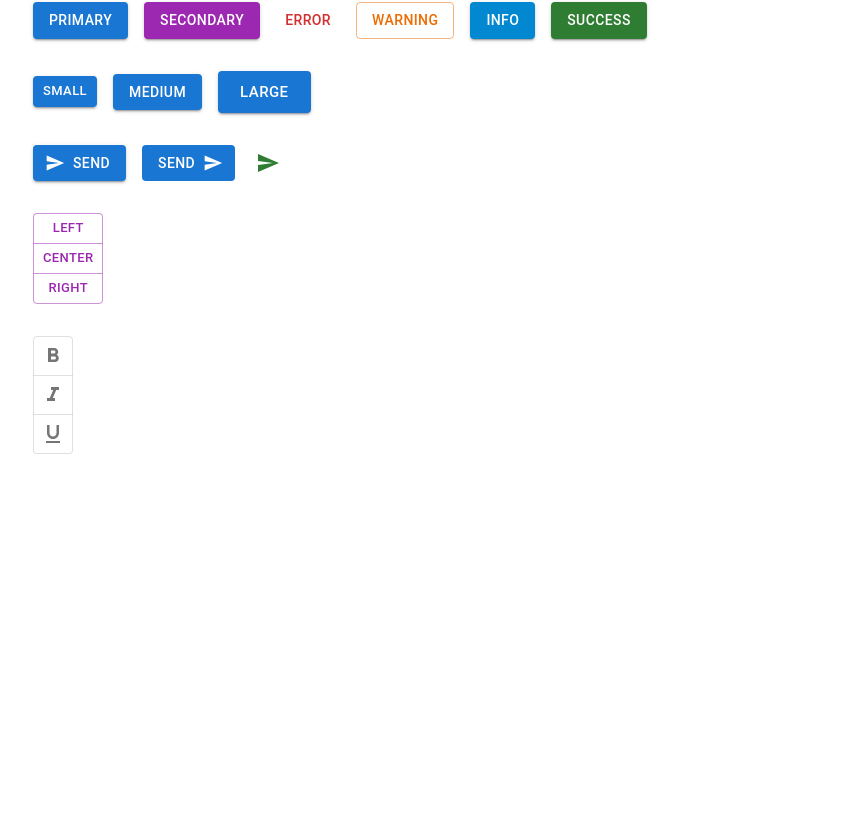
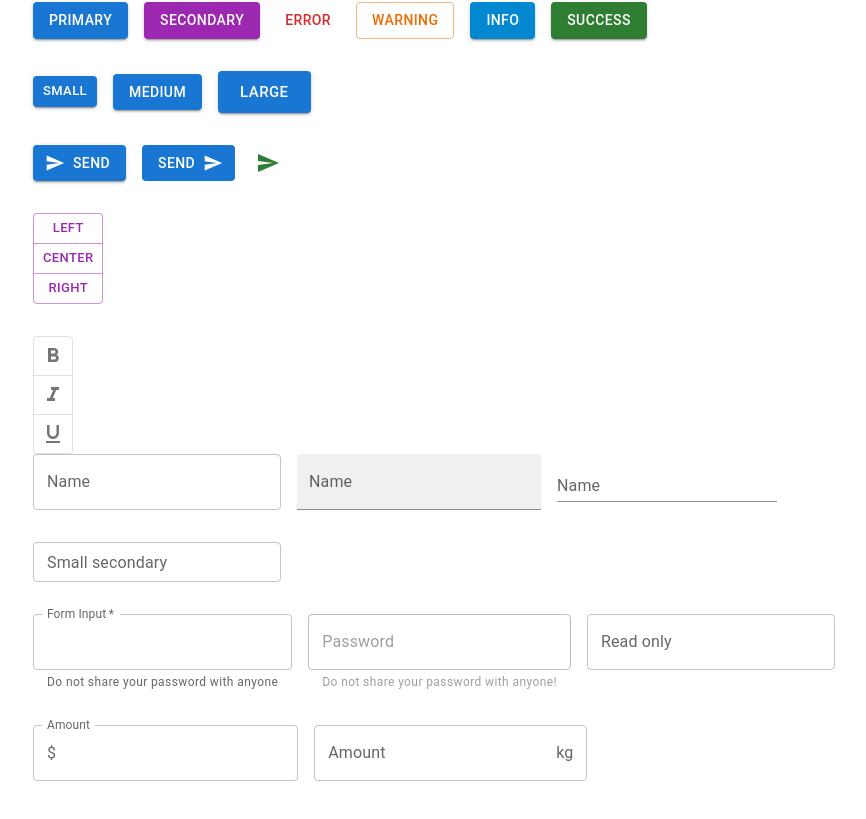
Before and after one commit to EduardBBlea/MaterialUI-walkthrough, a React (Create React App) app: page / in a window 1280 px wide. Shown: the part 620-1439 px from the top of the page, without its empty margins (31-897 px from the left). Before the commit the page ends 1138 px from the top, so only its background shows below. Built offline with nearby package versions, Linux system fonts and the light colour scheme.

Commit message:
Covered  Text Fields

```diff
--- a/src/App.js
+++ b/src/App.js
@@ -2,12 +2,14 @@ import "./App.css";
 
 import MuiTypography from "./components/MuiTypography";
 import MuiButton from "./components/MuiButton";
+import MuiTextField from "./components/MuiTextField";
 
 function App() {
   return (
     <div className="App">
       <MuiTypography />
       <MuiButton />
+      <MuiTextField />
     </div>
   );
 }
--- a/src/components/MuiButton.jsx
+++ b/src/components/MuiButton.jsx
@@ -100,7 +100,7 @@ const MuiButton = () => {
       </Stack>
       {/* Toggle buttons
           the toggle button group has the exclusive prop which prevents the group having multiple buttons toggled */}
-      <Stack direction="row">
+      <Stack direction="row" gutterBottom>
         <ToggleButtonGroup
           aria-label="text formatting"
           value={formats}
--- /dev/null
+++ b/src/components/MuiTextField.jsx
@@ -0,0 +1,53 @@
+import React, { useState } from "react";
+import { Stack, TextField, InputAdornment } from "@mui/material";
+
+const MuiTextField = () => {
+  const [value, setValue] = useState(" ");
+  return (
+    <Stack spacing={4}>
+      <Stack direction="row" spacing={2}>
+        <TextField label="Name" variant="outlined" />
+        <TextField label="Name" variant="filled" />
+        <TextField label="Name" variant="standard" />
+      </Stack>
+      <Stack direction="row" spacing={2}>
+        <TextField label="Small secondary" size="small" color="secondary" />
+      </Stack>
+      <Stack direction="row" spacing={2}>
+        <TextField
+          label="Form Input"
+          required
+          value={value}
+          onChange={(e) => setValue(e.target.value)}
+          error={!value}
+          helperText={
+            !value ? "Required" : "Do not share your password with anyone"
+          }
+        />
+        <TextField
+          label="Password"
+          type="password"
+          helperText="Do not share your password with anyone!"
+          disabled
+        />
+        <TextField label="Read only" InputProps={{ readOnly: true }} />
+      </Stack>
+      <Stack direction="row" spacing={2}>
+        <TextField
+          label="Amount"
+          InputProps={{
+            startAdornment: <InputAdornment position="start">$</InputAdornment>,
+          }}
+        />
+        <TextField
+          label="Amount"
+          InputProps={{
+            endAdornment: <InputAdornment position="end">kg</InputAdornment>,
+          }}
+        />
+      </Stack>
+    </Stack>
+  );
+};
+
+export default MuiTextField;
```
